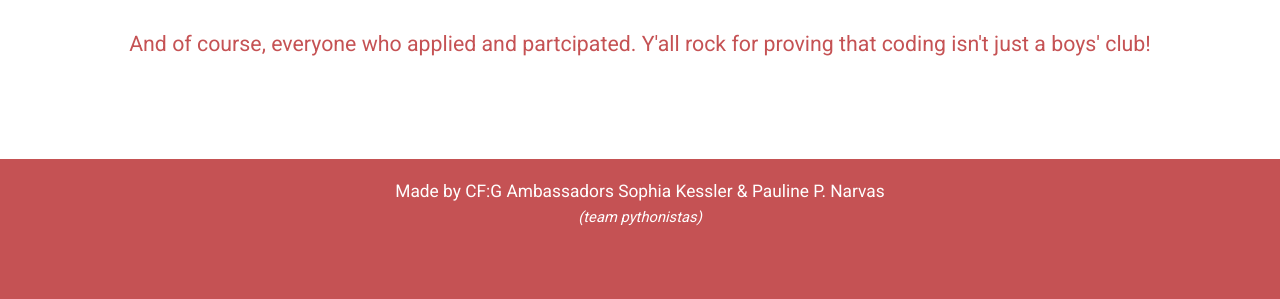
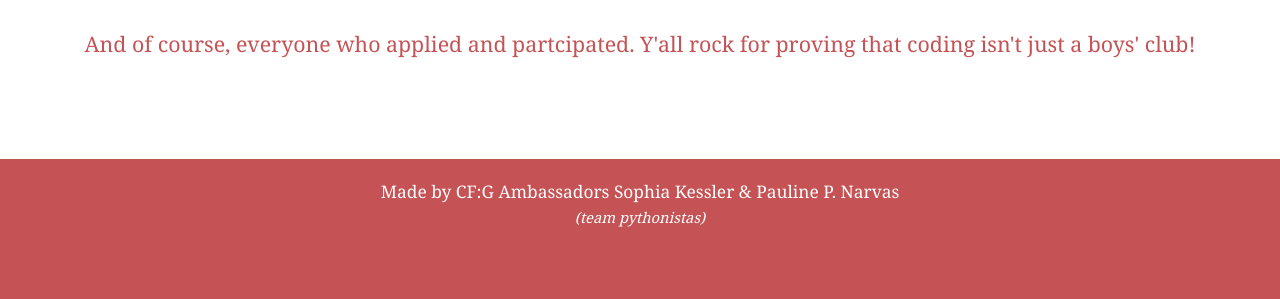
Before and after one commit to paulienuh/PythonProject, a Flask app: page / in a window 1280 px wide. Shown: the part 2995-3294 px from the top of the page. Run offline with Flask 2, Linux system fonts and the light colour scheme; some libraries are stand-ins or nearby versions.

Commit message:
Different font

```diff
--- a/static/style.css
+++ b/static/style.css
@@ -1,6 +1,6 @@
 body {
 	background-color: #fff;
-font-family: 'Roboto', sans-serif;
+font-family: 'Noto Serif', serif;
 font-weight: 100;
 }
 
--- a/templates/index.html
+++ b/templates/index.html
@@ -6,7 +6,7 @@
 
 
 <link rel="stylesheet" type="text/css" href="{{ url_for('static', filename='style.css') }}">
-<link href="https://fonts.googleapis.com/css?family=Roboto" rel="stylesheet">
+<link href="https://fonts.googleapis.com/css?family=Noto+Serif" rel="stylesheet">
 
 
 <script src="https://use.fontawesome.com/e5bf3cfa9c.js"></script>
```
